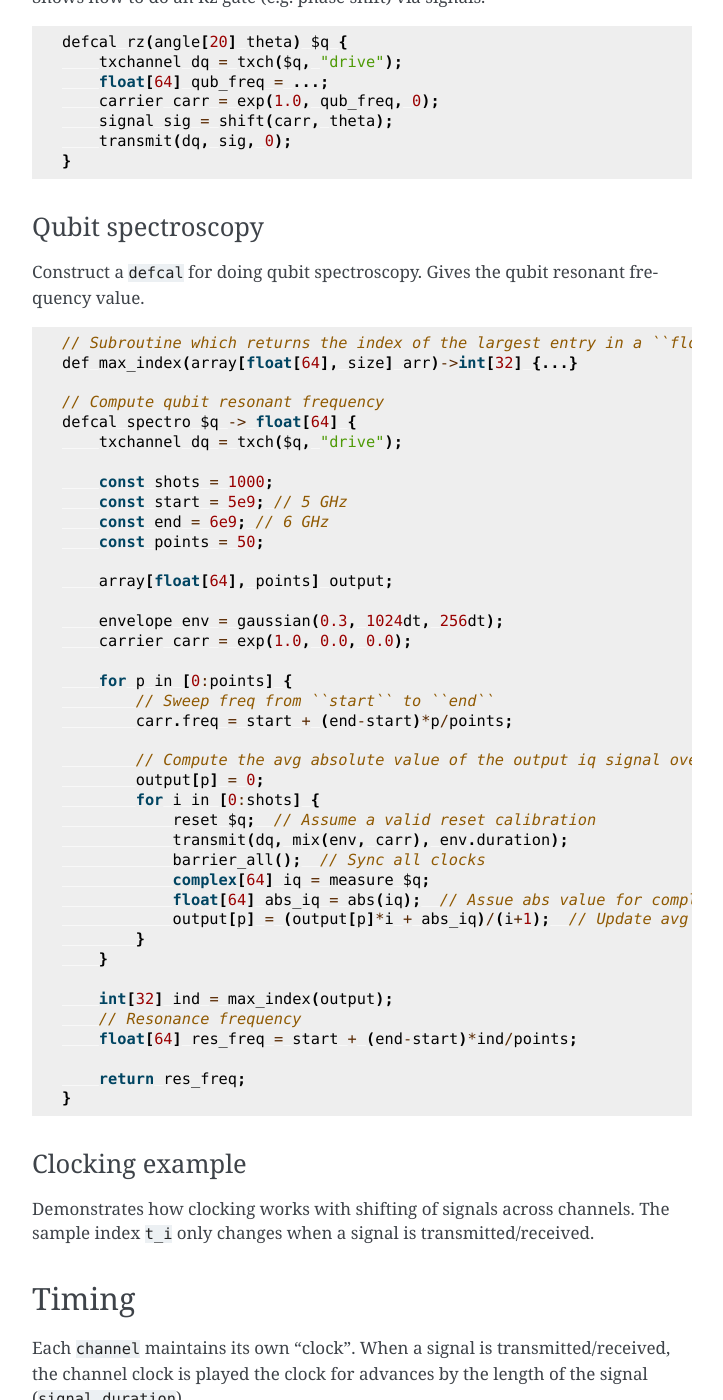
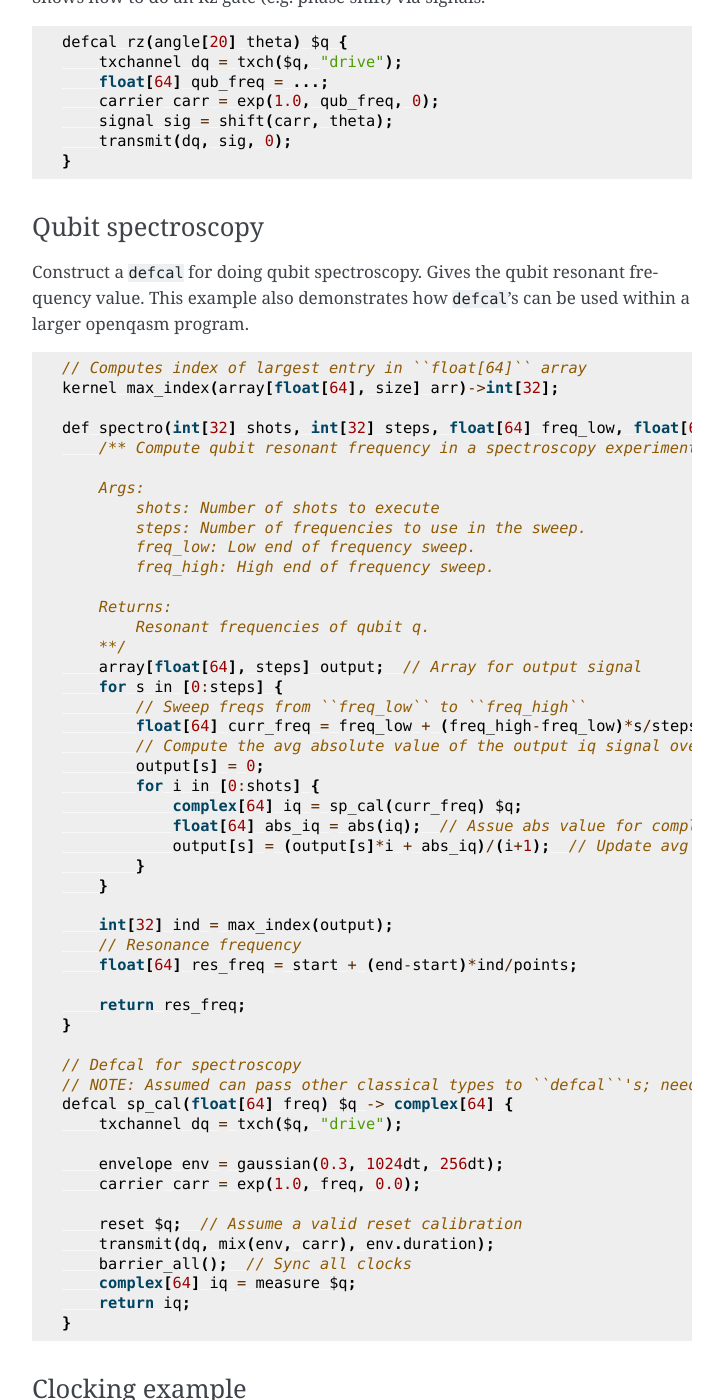
Before and after one commit to openqasm/openqasm, a Sphinx documentation site: the page built from source/language/openpulse.rst, in a window 1280 px wide and 1400 px high, scrolled down 10469 px. Shown: the whole window, without its empty margins (388-1111 px from the left). Built offline with Sphinx 7.4.7, drawn with Linux system fonts in a browser that asks for light colours; some of the changed text lies outside the part shown.

Commit message:
Add generic defcal proposal

```diff
--- a/source/language/openpulse.rst
+++ b/source/language/openpulse.rst
@@ -496,40 +500,36 @@
 Qubit spectroscopy
 ~~~~~~~~~~~~~~~~~~
 
-Construct a ``defcal`` for doing qubit spectroscopy. Gives the qubit resonant frequency value.
+Construct a ``defcal`` for doing qubit spectroscopy. Gives the qubit resonant frequency value. This
+example also demonstrates how ``defcal``'s can be used within a larger openqasm program.
 
 .. code-block:: c
 
-    // Subroutine which returns the index of the largest entry in a ``float[64]`` array
-    def max_index(array[float[64], size] arr)->int[32] {...}
+    // Computes index of largest entry in ``float[64]`` array
+    kernel max_index(array[float[64], size] arr)->int[32];
 
-    // Compute qubit resonant frequency
-    defcal spectro $q -> float[64] {
-        txchannel dq = txch($q, "drive");
+    def spectro(int[32] shots, int[32] steps, float[64] freq_low, float[64] freq_high) qubit q -> float[64] {
+        /** Compute qubit resonant frequency in a spectroscopy experiment.
 
-        const shots = 1000;
-        const start = 5e9; // 5 GHz
-        const end = 6e9; // 6 GHz
-        const points = 50;
+        Args:
+            shots: Number of shots to execute
+            steps: Number of frequencies to use in the sweep.
+            freq_low: Low end of frequency sweep.
+            freq_high: High end of frequency sweep.
 
-        array[float[64], points] output;
-
-        envelope env = gaussian(0.3, 1024dt, 256dt);
-        carrier carr = exp(1.0, 0.0, 0.0);
-
-        for p in [0:points] {
-            // Sweep freq from ``start`` to ``end``
-            carr.freq = start + (end-start)*p/points;
-
+        Returns:
+            Resonant frequencies of qubit q.
+        **/
+        array[float[64], steps] output;  // Array for output signal
+        for s in [0:steps] {
+            // Sweep freqs from ``freq_low`` to ``freq_high``
+            float[64] curr_freq = freq_low + (freq_high-freq_low)*s/steps;
             // Compute the avg absolute value of the output iq signal over ``shots`` shots
-            output[p] = 0;
+            output[s] = 0;
             for i in [0:shots] {
-                reset $q;  // Assume a valid reset calibration
-                transmit(dq, mix(env, carr), env.duration);
-                barrier_all();  // Sync all clocks
-                complex[64] iq = measure $q;
+                complex[64] iq = sp_cal(curr_freq) $q;
                 float[64] abs_iq = abs(iq);  // Assue abs value for complex numbers
-                output[p] = (output[p]*i + abs_iq)/(i+1);  // Update avg via recursive formula
+                output[s] = (output[s]*i + abs_iq)/(i+1);  // Update avg via recursive formula
             }
         }
 
@@ -538,6 +538,21 @@
         float[64] res_freq = start + (end-start)*ind/points;
 
         return res_freq;
+    }
+
+    // Defcal for spectroscopy
+    // NOTE: Assumed can pass other classical types to ``defcal``'s; need to consider this
+    defcal sp_cal(float[64] freq) $q -> complex[64] {
+        txchannel dq = txch($q, "drive");
+
+        envelope env = gaussian(0.3, 1024dt, 256dt);
+        carrier carr = exp(1.0, freq, 0.0);
+
+        reset $q;  // Assume a valid reset calibration
+        transmit(dq, mix(env, carr), env.duration);
+        barrier_all();  // Sync all clocks
+        complex[64] iq = measure $q;
+        return iq;
     }
 
 Clocking example
```
Also changed, not shown: other parts of source/language/openpulse.rst (+5 -1 lines), source/language/pulses.rst (+15 -1 lines).
